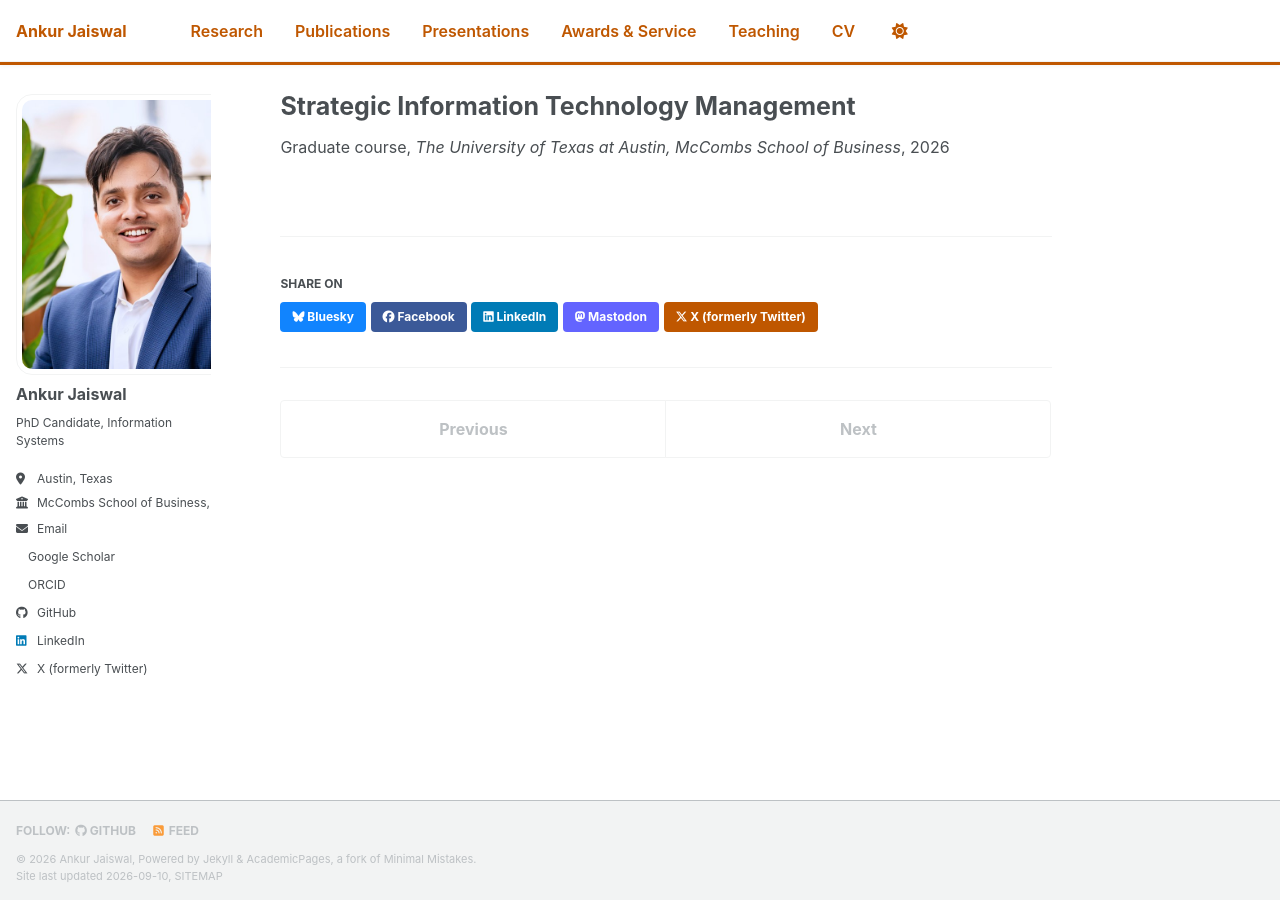
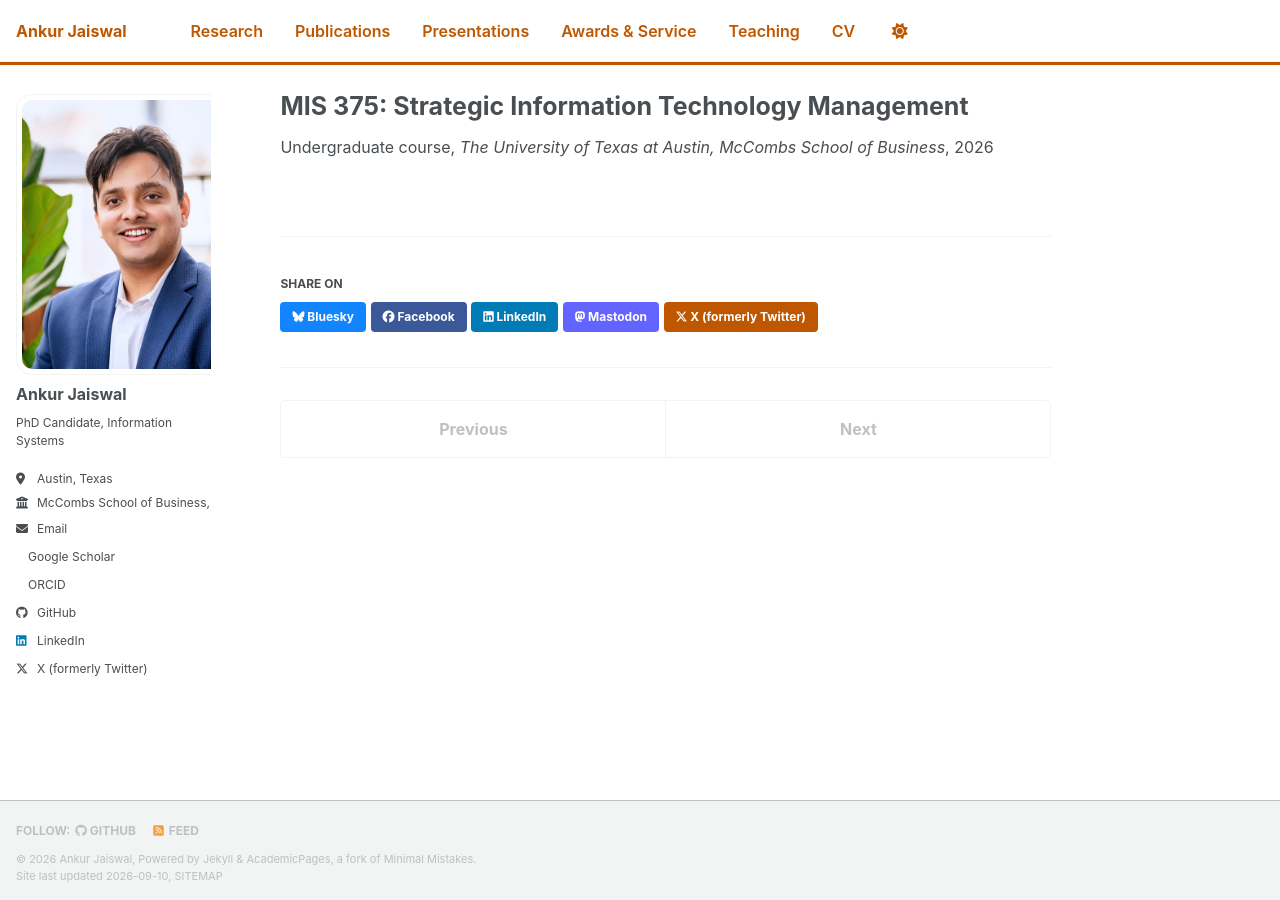
Before and after one commit to ankurjaiswal-aj/ankurjaiswal-aj.github.io, a Jekyll site: the page built from _teaching/2026-fall-strategic-it-management.md, in a window 1280 px wide. Built offline with Jekyll 4.4.1, drawn with Linux system fonts in a browser that asks for light colours; a style sheet for code colours, icons or effects is not loaded.

Commit message:
Teaching: MIS 375 number and level; drop 2026 from MIS 301H
Co-Authored-By: Claude Opus 5 (1M context) <noreply@anthropic.com>
Claude-Session: https://claude.ai/code/session_01E9crG7vAU8vaRPUgnD2akC

```diff
--- a/_teaching/2026-fall-strategic-it-management.md
+++ b/_teaching/2026-fall-strategic-it-management.md
@@ -1,7 +1,7 @@
 ---
-title: "Strategic Information Technology Management"
+title: "MIS 375: Strategic Information Technology Management"
 collection: teaching
-type: "Graduate course"
+type: "Undergraduate course"
 permalink: /teaching/strategic-it-management
 venue: "The University of Texas at Austin, McCombs School of Business"
 school: "The University of Texas at Austin"
```
Also changed, not shown: _teaching/2023-spring-mis301h.md (+1 -1 lines).
